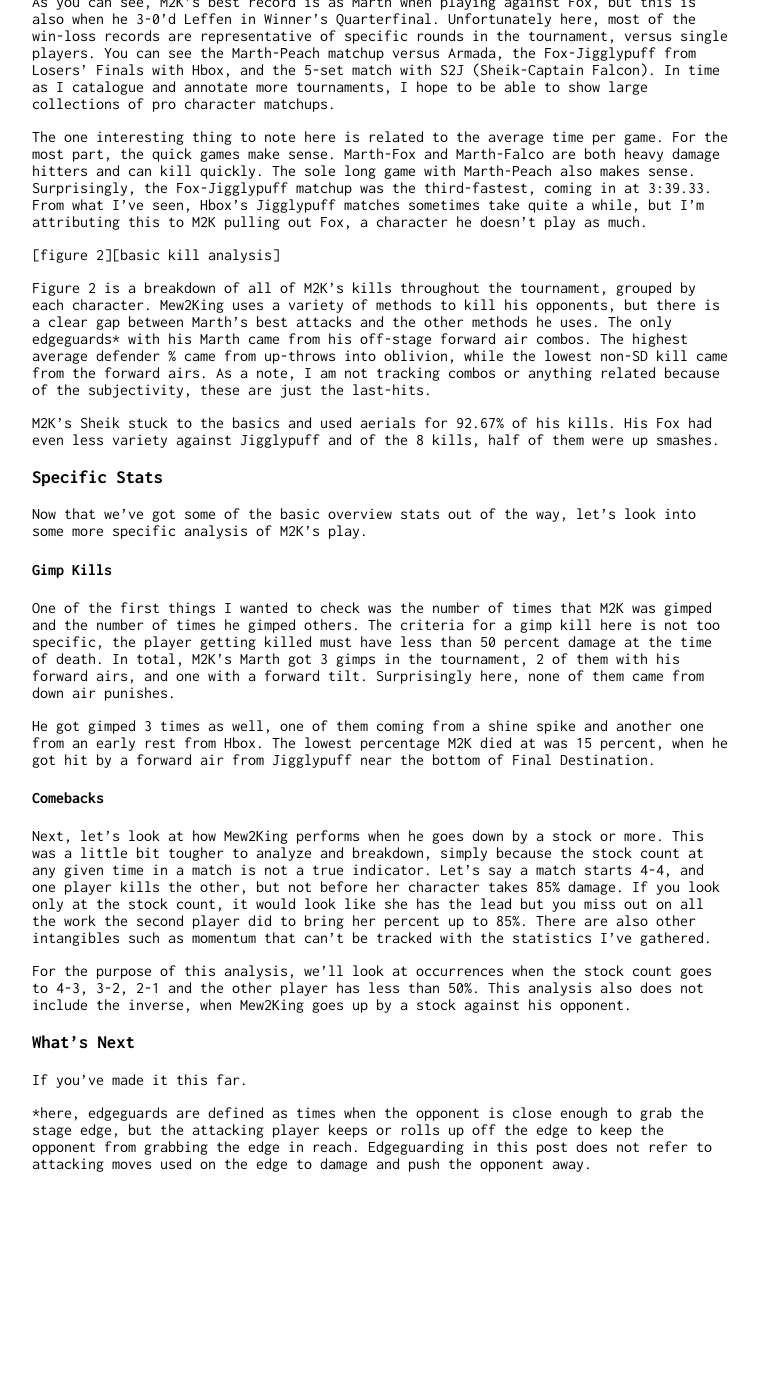
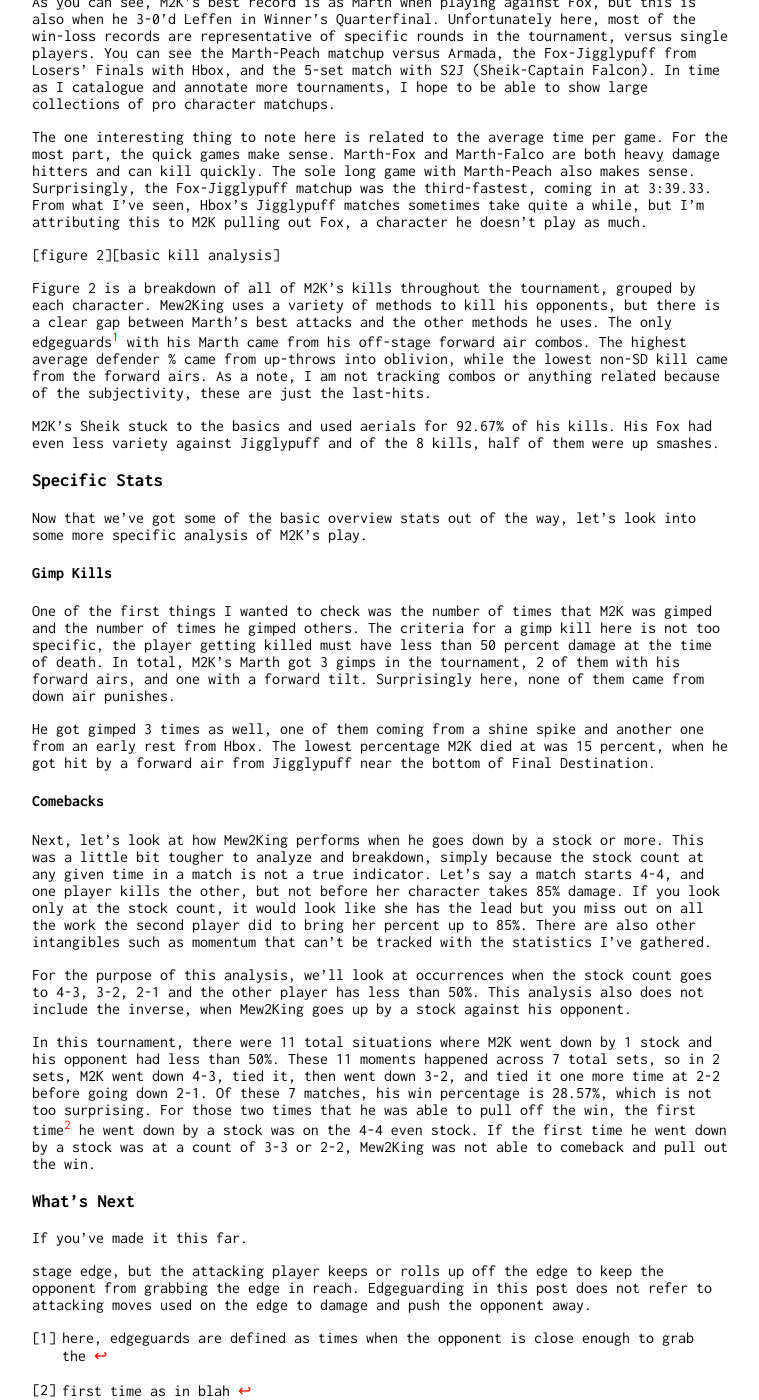
Before and after one commit to phouse512/games, a Jekyll site: the page built from games/_posts/2016-11-23-m2k-smash-summit.markdown, in a window 1280 px wide and 1400 px high, scrolled down 636 px. Shown: the whole window, without its empty margins (258-1017 px from the left). Built offline with Jekyll 4.4.1, drawn with Linux system fonts in a browser that asks for light colours; before the commit the page ends 1808 px from its top, so only the background shows below that.

Commit message:
writing more

```diff
--- a/games/_posts/2016-11-23-m2k-smash-summit.markdown
+++ b/games/_posts/2016-11-23-m2k-smash-summit.markdown
@@ -57,7 +57,7 @@ out Fox, a character he doesn't play as much.
 Figure 2 is a breakdown of all of M2K's kills throughout the tournament,
 grouped by each character. Mew2King uses a variety of methods to kill his
 opponents, but there is a clear gap between Marth's best attacks and the other
-methods he uses. The only edgeguards* with his Marth came from his off-stage
+methods he uses. The only edgeguards[^1] with his Marth came from his off-stage
 forward air combos. The highest average defender % came from up-throws into
 oblivion, while the lowest non-SD kill came from the forward airs. As a note,
 I am not tracking combos or anything related because of the subjectivity, these
@@ -102,13 +102,22 @@ count goes to 4-3, 3-2, 2-1 and the other player has less than 50%. This
 analysis also does not include the inverse, when Mew2King goes up by a stock
 against his opponent.
 
-
+In this tournament, there were 11 total situations where M2K went down
+by 1 stock and his opponent had less than 50%. These 11 moments happened across
+7 total sets, so in 2 sets, M2K went down 4-3, tied it, then went down 3-2,
+and tied it one more time at 2-2 before going down 2-1. Of these 7 matches, his
+win percentage is 28.57%, which is not too surprising. For those two times that
+he was able to pull off the win, the first time[^2] he went down by a stock was on the 4-4
+even stock. If the first time he went down by a stock was at a count of 3-3 or
+2-2, Mew2King was not able to comeback and pull out the win.
 
 ### What's Next
 
 If you've made it this far.
 
-*here, edgeguards are defined as times when the opponent is close enough to grab the
+[^1]: here, edgeguards are defined as times when the opponent is close enough to grab the
 stage edge, but the attacking player keeps or rolls up off the edge to keep the
 opponent from grabbing the edge in reach. Edgeguarding in this post does not
 refer to attacking moves used on the edge to damage and push the opponent away.
+
+[^2]: first time as in blah
```
